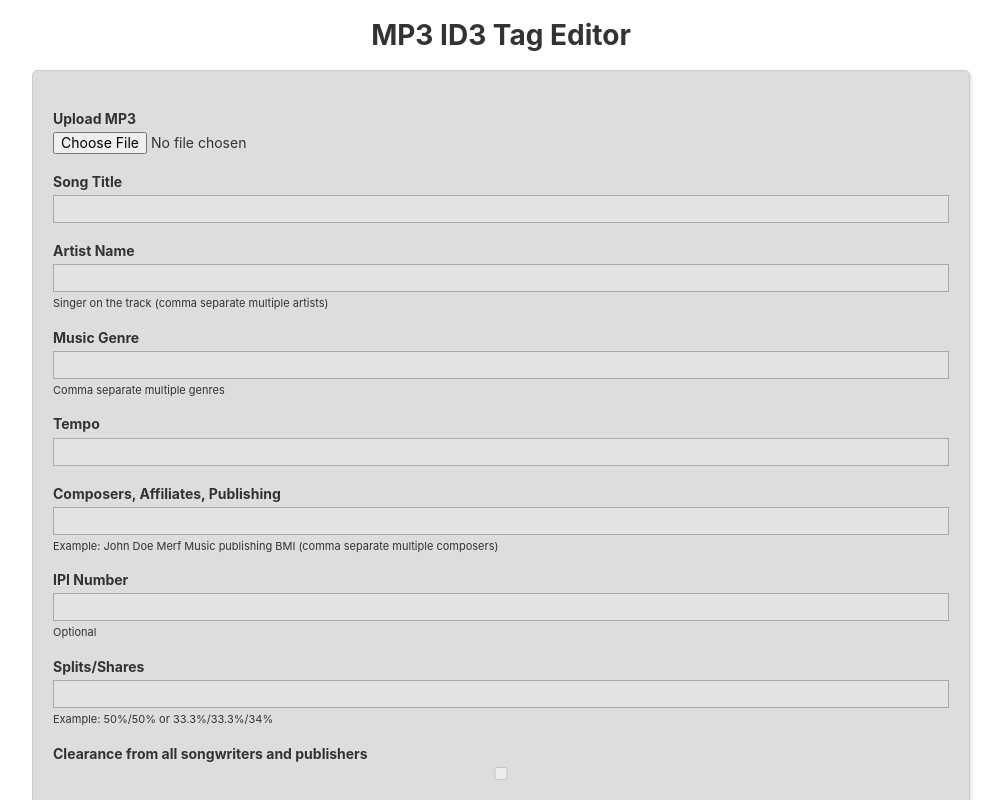
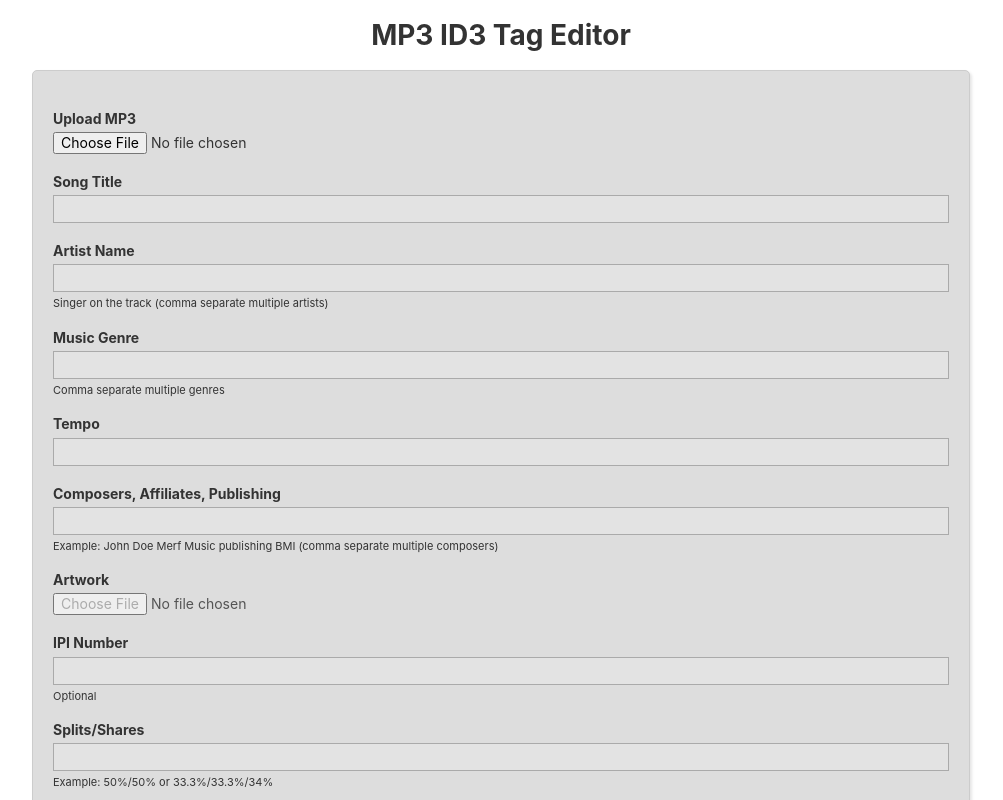
Before and after one commit to didrio/metaeditor, a React (Create React App) app: page / in a window 1280 px wide. Shown: the top 800 px of the page, without its empty margins (139-1142 px from the left). Built offline with nearby package versions, Linux system fonts and the light colour scheme.

Commit message:
add artwork uploading

```diff
--- a/src/App.js
+++ b/src/App.js
@@ -4,9 +4,11 @@ import ID3Writer from 'browser-id3-writer';
 import { saveAs } from 'file-saver';
 
 import TextInput from './TextInput';
+import ImageInput from './ImageInput';
 
 const App = () => {
   const [file, setFile] = useState(null);
+  const [image, setImage] = useState(null);
   const [title, setTitle] = useState('');
   const [artist, setArtist] = useState('');
   const [genre, setGenre] = useState('');
@@ -56,6 +58,7 @@ Comments: ${comments}
     const run = async () => {
       try {
         const buffer = await file.arrayBuffer();
+        const imageBuffer = await image.arrayBuffer();
         const writer = new ID3Writer(buffer);
         writer
           .setFrame('TIT2', title)
@@ -67,7 +70,12 @@ Comments: ${comments}
             description: 'Comments',
             text: commentText,
             language: 'eng'
-          });
+          })
+          .setFrame('APIC', {
+            type: 3,
+            data: imageBuffer,
+            description: 'Artwork'
+          })
         writer.addTag();
         const blob = writer.getBlob();
         saveAs(blob, title);
@@ -78,7 +86,7 @@ Comments: ${comments}
     if (file) {
       run();
     }
-  }, [artist, file, tempo, title, affiliates, commentText, genre]);
+  }, [artist, file, tempo, title, affiliates, commentText, genre, image]);
 
   return (
     <Container>
@@ -190,6 +198,15 @@ Comments: ${comments}
           <Disclaimer>
             Example: John Doe Merf Music publishing BMI (comma separate multiple composers)
           </Disclaimer>
+        </FieldContainer>
+        <FieldContainer>
+          <FieldTitle>
+            Artwork
+          </FieldTitle>
+          <FieldImageInput
+            disabled={file === null}
+            onChange={setImage}
+          />
         </FieldContainer>
         <FieldContainer>
           <FieldTitle>
@@ -370,6 +387,13 @@ const FieldTextInput = styled(TextInput)`
   padding: 5px 10px;
 `;
 
+const FieldImageInput = styled(ImageInput)`
+  // border: 1px solid #aaa;
+  // outline-color: #777;
+  // height: 16px;
+  // padding: 5px 10px;
+`;
+
 const FieldCheckboxInput = styled.input`
 
 `;
--- /dev/null
+++ b/src/ImageInput.js
@@ -0,0 +1,24 @@
+import { useCallback } from 'react';
+
+const ImageInput = ({
+  className,
+  disabled,
+  onChange
+}) => {
+  const handleChange = useCallback((e) => {
+    const image = e.target.files[0];
+    onChange(image);
+  }, [onChange]);
+
+  return (
+    <input
+      accept="image/png, image/jpeg"
+      className={className}
+      disabled={disabled}
+      onChange={handleChange}
+      type="file"
+    />
+  )
+};
+
+export default ImageInput;
```
Lines whose indentation alone changed are shown as unchanged.
